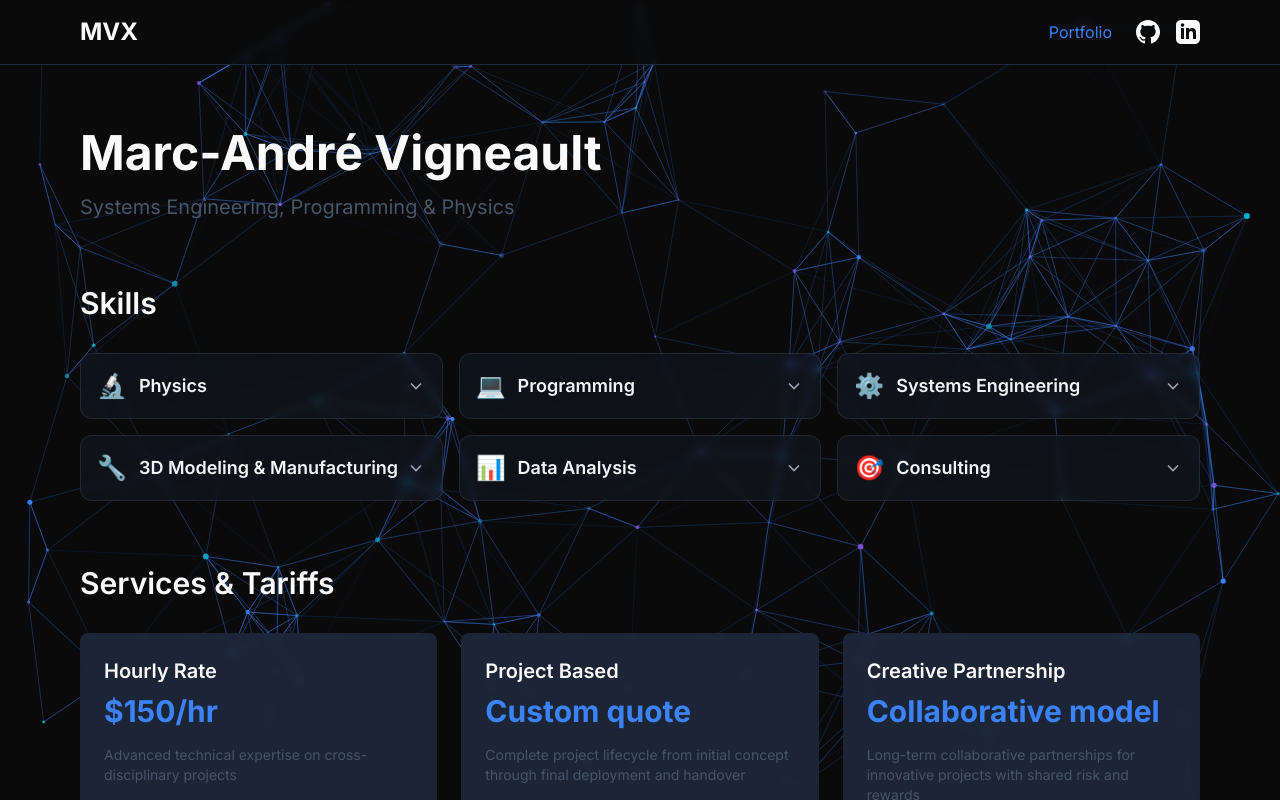
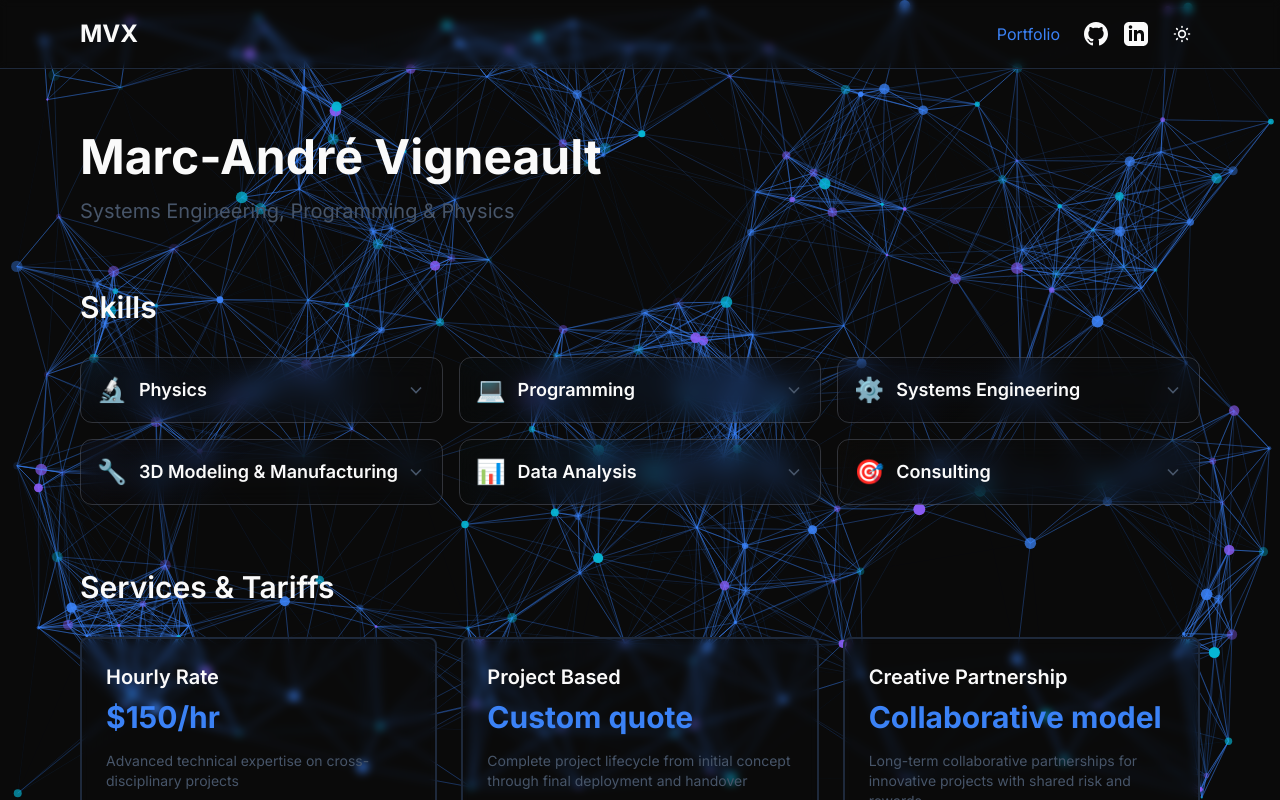
Before and after one commit to marcandrevigneault/cv_website, a Next.js app in the folder frontend/: page / in a window 1280 px wide. Shown: the top 800 px of the page. Built offline with nearby package versions, Linux system fonts and the light colour scheme.

Commit message:
update for theme update

```diff
--- a/frontend/src/app/globals.css
+++ b/frontend/src/app/globals.css
@@ -3,6 +3,54 @@
 @tailwind utilities;
 
 @layer base {
+  :root {
+    /* Base colors */
+    --background: #ffffff;
+    --foreground: #0a0a0a;
+    --primary: #3b82f6;
+    --secondary: #f1f5f9;
+    --accent: #06b6d4;
+    --muted: #64748b;
+
+    /* Card specific */
+    --card-background: #f8fafc;
+    --card-border: #cbd5e1;
+    --card-hover-border: #64748b;
+
+    /* Skills section */
+    --skill-tag-bg: #e2e8f0;
+    --skill-tag-border: #cbd5e1;
+
+    /* Borders */
+    --border-light: #e2e8f0;
+    --border-medium: #cbd5e1;
+    --border-dark: #94a3b8;
+  }
+
+  .dark {
+    /* Base colors */
+    --background: #0a0a0a;
+    --foreground: #fafafa;
+    --primary: #3b82f6;
+    --secondary: #1e293b;
+    --accent: #06b6d4;
+    --muted: #475569;
+
+    /* Card specific */
+    --card-background: #1e293b;
+    --card-border: #374151;
+    --card-hover-border: #4b5563;
+
+    /* Skills section */
+    --skill-tag-bg: #374151;
+    --skill-tag-border: #4b5563;
+
+    /* Borders */
+    --border-light: #374151;
+    --border-medium: #4b5563;
+    --border-dark: #6b7280;
+  }
+
   html {
     @apply bg-background text-foreground;
   }
--- a/frontend/src/app/page.tsx
+++ b/frontend/src/app/page.tsx
@@ -44,7 +44,7 @@ export default function Home() {
                 <div>
                   <div className="grid md:grid-cols-2 gap-4">
                     {content?.projects.map((project) => (
-                      <div key={project.id} className="bg-gradient-to-br from-gray-900/50 to-gray-800/30 backdrop-blur-sm rounded-lg p-4 border border-gray-700/50 hover:border-gray-600/50 hover:from-gray-950/70 hover:to-gray-900/50 transition-all duration-300 group relative">
+                      <div key={project.id} className="bg-secondary/90 backdrop-blur-md rounded-lg p-4 border border-gray-500/40 hover:border-primary transition-all duration-300 group relative">
                         <div className="flex justify-between items-start mb-2">
                           <h4 className="font-semibold">{project.title}</h4>
                           {project.year && (
@@ -108,7 +108,7 @@ export default function Home() {
                 {content?.papers
                   .sort((a, b) => b.year - a.year)
                   .map((paper, index) => (
-                  <div key={index} className="bg-gradient-to-br from-gray-900/50 to-gray-800/30 backdrop-blur-sm rounded-lg p-4 border border-gray-700/50 hover:border-gray-600/50 hover:from-gray-950/70 hover:to-gray-900/50 transition-all duration-300">
+                  <div key={index} className="bg-secondary/90 backdrop-blur-md rounded-lg p-4 border border-gray-500/40 hover:border-primary transition-all duration-300">
                     <div className="flex justify-between items-start gap-4 mb-2">
                       <h4 className="font-semibold text-lg">{paper.title}</h4>
                       <span className="text-sm text-primary font-medium whitespace-nowrap">{paper.year}</span>
--- a/frontend/src/components/GalaxyBackground.tsx
+++ b/frontend/src/components/GalaxyBackground.tsx
@@ -36,7 +36,7 @@ export default function GalaxyBackground() {
   const options = useMemo(() => ({
     particles: {
       number: {
-        value: isMobile ? 100 : 250,
+        value: isMobile ? 200 : 500,
         density: { enable: true, value_area: 800 }
       },
       color: { value: ['#3b82f6', '#06b6d4', '#8b5cf6'] },
@@ -46,7 +46,7 @@ export default function GalaxyBackground() {
         animation: { enable: true, speed: 0.5, sync: false }
       },
       size: {
-        value: { min: 1, max: 3 },
+        value: { min: 1, max: 6 },
         animation: { enable: true, speed: 2, sync: false }
       },
       links: {
@@ -63,6 +63,10 @@ export default function GalaxyBackground() {
         random: true,
         straight: false,
         outModes: 'bounce' as const
+      },
+      position: {
+        x: { value: 25, spread: 25 },
+        y: { value: 25, spread: 20 }
       }
     },
     interactivity: {
--- a/frontend/src/components/Navigation.tsx
+++ b/frontend/src/components/Navigation.tsx
@@ -3,10 +3,12 @@
 import Link from 'next/link'
 import { usePathname } from 'next/navigation'
 import { useConfig } from '@/hooks/useConfig'
+import { useTheme } from '@/hooks/useTheme'
 
 export default function Navigation() {
   const pathname = usePathname()
   const { config } = useConfig()
+  const { theme, toggleTheme, mounted } = useTheme()
 
   return (
     <nav className="border-b border-secondary bg-background/80 backdrop-blur-sm sticky top-0 z-40">
@@ -55,6 +57,25 @@ export default function Navigation() {
                   <path d="M19 0h-14c-2.761 0-5 2.239-5 5v14c0 2.761 2.239 5 5 5h14c2.762 0 5-2.239 5-5v-14c0-2.761-2.238-5-5-5zm-11 19h-3v-11h3v11zm-1.5-12.268c-.966 0-1.75-.79-1.75-1.764s.784-1.764 1.75-1.764 1.75.79 1.75 1.764-.783 1.764-1.75 1.764zm13.5 12.268h-3v-5.604c0-3.368-4-3.113-4 0v5.604h-3v-11h3v1.765c1.396-2.586 7-2.777 7 2.476v6.759z"/>
                 </svg>
               </a>
+
+              {/* Theme Toggle */}
+              {mounted && (
+                <button
+                  onClick={toggleTheme}
+                  className="p-2 rounded-lg hover:bg-secondary transition-colors"
+                  aria-label={`Switch to ${theme === 'dark' ? 'light' : 'dark'} mode`}
+                >
+                  {theme === 'dark' ? (
+                    <svg className="w-5 h-5" fill="none" stroke="currentColor" viewBox="0 0 24 24">
+                      <path strokeLinecap="round" strokeLinejoin="round" strokeWidth={2} d="M12 3v1m0 16v1m9-9h-1M4 12H3m15.364 6.364l-.707-.707M6.343 6.343l-.707-.707m12.728 0l-.707.707M6.343 17.657l-.707.707M16 12a4 4 0 11-8 0 4 4 0 018 0z" />
+                    </svg>
+                  ) : (
+                    <svg className="w-5 h-5" fill="none" stroke="currentColor" viewBox="0 0 24 24">
+                      <path strokeLinecap="round" strokeLinejoin="round" strokeWidth={2} d="M20.354 15.354A9 9 0 018.646 3.646 9.003 9.003 0 0012 21a9.003 9.003 0 008.354-5.646z" />
+                    </svg>
+                  )}
+                </button>
+              )}
             </div>
           </div>
         </div>
--- a/frontend/src/components/SkillsSection.tsx
+++ b/frontend/src/components/SkillsSection.tsx
@@ -98,13 +98,12 @@ export default function SkillsSection() {
               onClick={() => handleCardClick(index)}
               className={`
                 relative overflow-hidden
-                bg-gradient-to-br from-gray-900/50 to-gray-800/30
-                backdrop-blur-sm rounded-xl p-4 cursor-pointer
-                border border-gray-700/50
+                bg-secondary/90 backdrop-blur-md rounded-xl p-4 cursor-pointer
+                border border-gray-500/40
                 transition-all duration-300
                 ${isExpanded
-                  ? 'shadow-2xl border-gray-600/50 bg-gradient-to-br from-gray-900/70 to-gray-800/50'
-                  : 'hover:shadow-lg hover:-translate-y-1 hover:border-gray-600/50'
+                  ? 'shadow-2xl border-primary'
+                  : 'hover:shadow-lg hover:-translate-y-1 hover:border-primary'
                 }
               `}
             >
@@ -120,14 +119,14 @@ export default function SkillsSection() {
                 <div className={`flex items-center justify-between ${isExpanded ? 'mb-4' : 'mb-0'}`}>
                   <div className="flex items-center gap-3">
                     <span className="text-2xl">{category.icon}</span>
-                    <h3 className="font-semibold text-lg text-gray-100">
+                    <h3 className="font-semibold text-lg text-foreground">
                       {category.title}
                     </h3>
                   </div>
                   <motion.div
                     animate={{ rotate: isExpanded ? 180 : 0 }}
                     transition={{ duration: 0.3 }}
-                    className="text-gray-400"
+                    className="text-muted"
                   >
                     <svg
                       width="20"
@@ -156,12 +155,12 @@ export default function SkillsSection() {
                       }}
                       className="space-y-4 overflow-hidden"
                     >
-                      <p className="text-gray-300 leading-relaxed text-sm">
+                      <p className="text-foreground leading-relaxed text-sm">
                         {category.description}
                       </p>
 
                       <div>
-                        <h4 className="text-xs font-medium text-gray-400 uppercase tracking-wider mb-2">
+                        <h4 className="text-xs font-medium text-muted uppercase tracking-wider mb-2">
                           Technical Skills
                         </h4>
                         <div className="flex flex-wrap gap-1.5">
@@ -171,8 +170,8 @@ export default function SkillsSection() {
                               initial={{ opacity: 0, scale: 0.9 }}
                               animate={{ opacity: 1, scale: 1 }}
                               transition={{ duration: 0.2 }}
-                              className="px-2 py-1 bg-gray-800/50 text-gray-300 rounded text-xs
-                                       border border-gray-700/30"
+                              className="px-2 py-1 bg-skill-tag-bg text-foreground rounded text-xs
+                                       border border-skill-tag-border"
                             >
                               {skill}
                             </motion.span>
@@ -182,13 +181,13 @@ export default function SkillsSection() {
 
                       {category.projects && category.projects.length > 0 && (
                         <div>
-                          <h4 className="text-xs font-medium text-gray-400 uppercase tracking-wider mb-2">
+                          <h4 className="text-xs font-medium text-muted uppercase tracking-wider mb-2">
                             Notable Projects
                           </h4>
                           <ul className="space-y-1">
                             {category.projects.map((project) => (
-                              <li key={project} className="text-gray-300 text-sm flex items-start">
-                                <span className="text-gray-500 mr-2">•</span>
+                              <li key={project} className="text-foreground text-sm flex items-start">
+                                <span className="text-muted mr-2">•</span>
                                 <span>{project}</span>
                               </li>
                             ))}
@@ -211,7 +210,7 @@ export default function SkillsSection() {
           animate={{ opacity: 1 }}
           className="text-center mt-4"
         >
-          <p className="text-xs text-gray-500">
+          <p className="text-xs text-muted">
             Click any card to collapse row
           </p>
         </motion.div>
--- a/frontend/src/components/TariffCard.tsx
+++ b/frontend/src/components/TariffCard.tsx
@@ -38,7 +38,7 @@ export default function TariffCard() {
         return (
           <div
             key={service.key}
-            className="bg-secondary/90 backdrop-blur-sm rounded-lg p-6 hover:border hover:border-primary transition group relative"
+            className="bg-secondary/90 backdrop-blur-sm rounded-lg p-6 border-2 border-secondary hover:border-primary transition group relative"
           >
             <h3 className="text-xl font-semibold mb-2">{serviceData.title}</h3>
             <p className="text-3xl font-bold text-primary mb-4">{serviceData.rate}</p>
--- /dev/null
+++ b/frontend/src/hooks/useTheme.ts
@@ -0,0 +1,26 @@
+'use client'
+
+import { useState, useEffect } from 'react'
+
+export function useTheme() {
+  const [theme, setTheme] = useState<'light' | 'dark'>('dark')
+  const [mounted, setMounted] = useState(false)
+
+  useEffect(() => {
+    setMounted(true)
+    const savedTheme = localStorage.getItem('theme') as 'light' | 'dark' | null
+    if (savedTheme) {
+      setTheme(savedTheme)
+      document.documentElement.className = savedTheme
+    }
+  }, [])
+
+  const toggleTheme = () => {
+    const newTheme = theme === 'dark' ? 'light' : 'dark'
+    setTheme(newTheme)
+    localStorage.setItem('theme', newTheme)
+    document.documentElement.className = newTheme
+  }
+
+  return { theme, toggleTheme, mounted }
+}
--- a/frontend/tailwind.config.js
+++ b/frontend/tailwind.config.js
@@ -9,12 +9,26 @@ module.exports = {
   theme: {
     extend: {
       colors: {
-        background: '#0a0a0a',
-        foreground: '#fafafa',
-        primary: '#3b82f6',
-        secondary: '#1e293b',
-        accent: '#06b6d4',
-        muted: '#475569',
+        background: 'var(--background)',
+        foreground: 'var(--foreground)',
+        primary: 'var(--primary)',
+        secondary: 'var(--secondary)',
+        accent: 'var(--accent)',
+        muted: 'var(--muted)',
+
+        // Card specific
+        'card-bg': 'var(--card-background)',
+        'card-border': 'var(--card-border)',
+        'card-hover-border': 'var(--card-hover-border)',
+
+        // Skills section
+        'skill-tag-bg': 'var(--skill-tag-bg)',
+        'skill-tag-border': 'var(--skill-tag-border)',
+
+        // Borders
+        'border-light': 'var(--border-light)',
+        'border-medium': 'var(--border-medium)',
+        'border-dark': 'var(--border-dark)',
       },
       animation: {
         'float': 'float 6s ease-in-out infinite',
```
Also changed, not shown: 2 other files (tests, documents, lock files or other folders).
